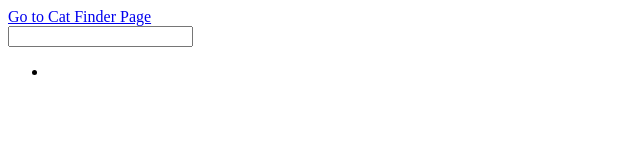
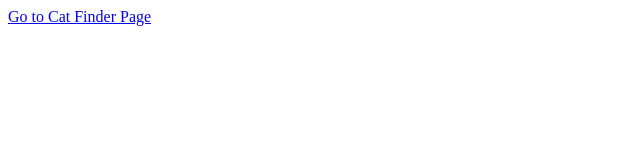
Before and after one commit to Dragostin99/goit-js-hw-10, a plain HTML site: page index.html in a window 1280 px wide. Shown: the whole page, without its empty margins (0-640 px from the left). Drawn offline with Linux system fonts and the light colour scheme.

Commit message:
Deploying to gh-pages from @ Dragostin99/goit-js-hw-10@7657000e8c11c695527006d6fd540ca18907f566 🚀

```diff
--- a/index.html
+++ b/index.html
@@ -1 +1 @@
-<!DOCTYPE html><html lang="en"><head><script type="module" src="/goit-js-hw-10/cat-page.4793440f.js"></script><link rel="stylesheet" href="/goit-js-hw-10/index.9ac71c8f.css"><script nomodule="" defer src="/goit-js-hw-10/cat-page.782286f3.js"></script><meta charset="utf-8"><meta http-equiv="X-UA-Compatible" content="IE=edge"><meta name="viewport" content="width=device-width, initial-scale=1.0"><title>Homework 10</title></head><body> <div class="catFinder-container"> <a href="/goit-js-hw-10/cat-page.html" class="go-to-catFinder">Go to Cat Finder Page</a> </div> <input type="text" id="search-box"> <ul class="country-list"> <li></li> </ul> <div class="country-info"></div> <script src="/goit-js-hw-10/index.9f61c793.js" type="module"></script><script src="/goit-js-hw-10/index.c09fbec8.js" nomodule="" defer></script> </body></html>
+<!DOCTYPE html><html lang="en"><head><script type="module" src="/goit-js-hw-10/cat-page.4793440f.js"></script><link rel="stylesheet" href="/goit-js-hw-10/index.9ac71c8f.css"><script nomodule="" defer src="/goit-js-hw-10/cat-page.782286f3.js"></script><meta charset="utf-8"><meta http-equiv="X-UA-Compatible" content="IE=edge"><meta name="viewport" content="width=device-width, initial-scale=1.0"><title>Homework 10</title></head><body> <div class="catFinder-container"> <a href="/goit-js-hw-10/cat-page.html" class="go-to-catFinder">Go to Cat Finder Page</a> </div> <script src="/goit-js-hw-10/index.9f61c793.js" type="module"></script><script src="/goit-js-hw-10/index.c09fbec8.js" nomodule="" defer></script> </body></html>
```
